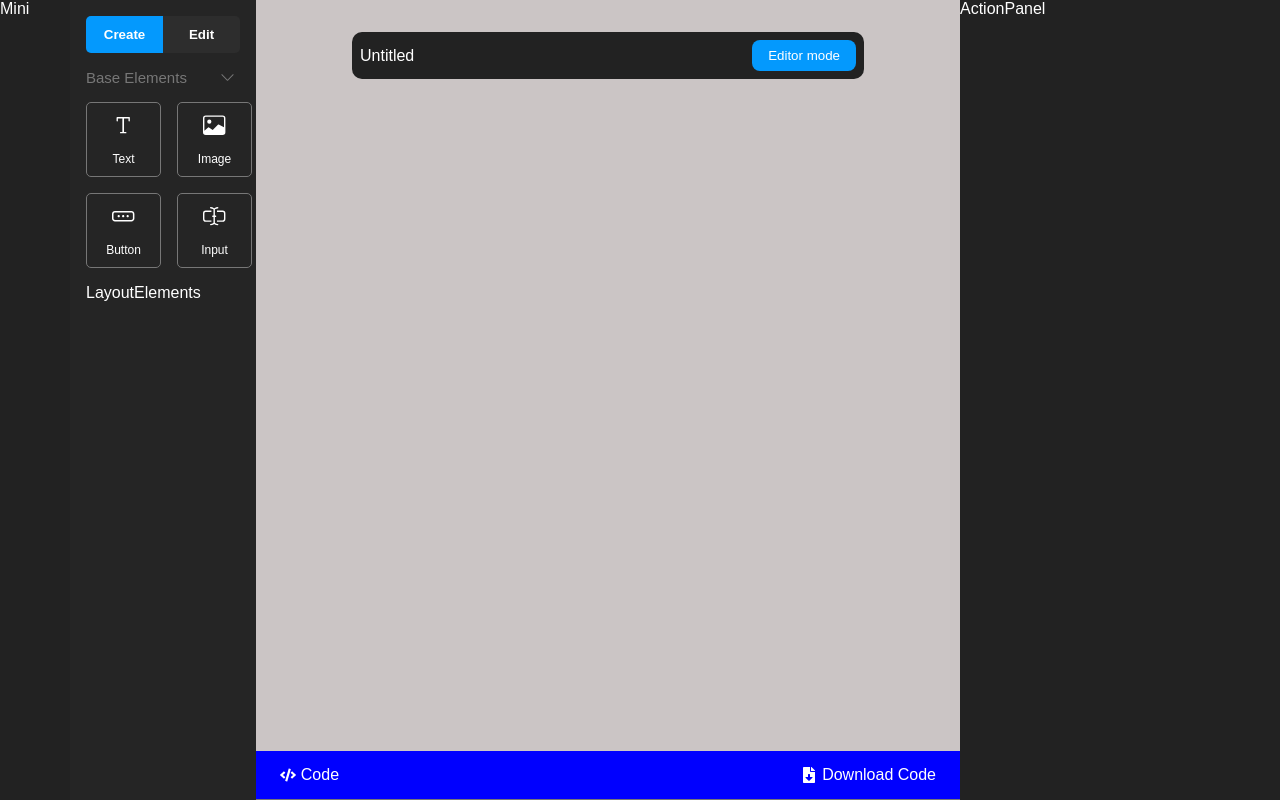
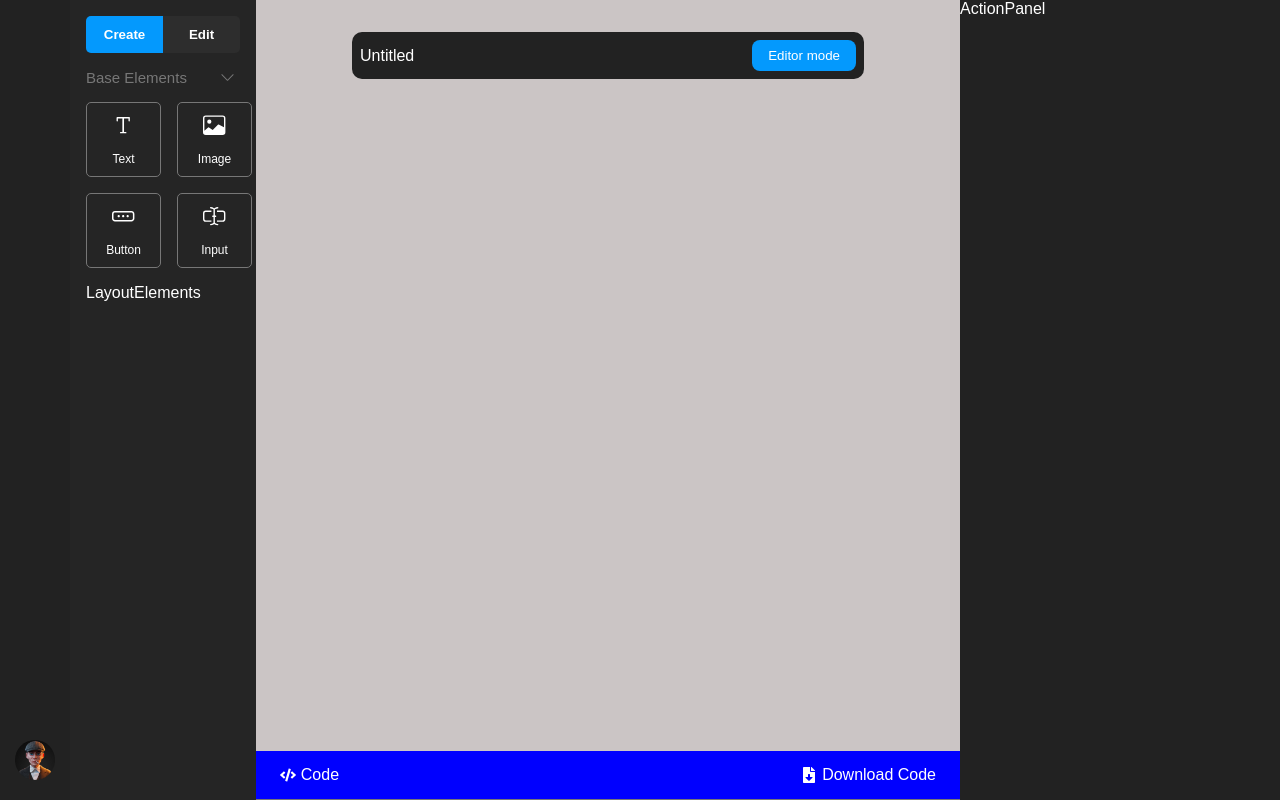
Before and after one commit to zenith-noble01/MotionGround, a React (Vite) app in the folder client/: page /playground in a window 1280 px wide. Built offline with nearby package versions, Linux system fonts and the light colour scheme; a web font is replaced by a local one.

Commit message:
made some changes

```diff
--- a/client/src/assets/index.js
+++ b/client/src/assets/index.js
@@ -0,0 +1,4 @@
+import user from "./user.jpg"
+
+
+export { user }
--- a/client/src/components/Mini.jsx
+++ b/client/src/components/Mini.jsx
@@ -1,8 +1,18 @@
 import React from "react";
 import "../styles/mini.scss";
+import { user } from "../assets";
 
 const Mini = () => {
-  return <div className="mini">Mini</div>;
+  return (
+    <div className="mini">
+      <div className="mini__container">
+        <div className="mini__routes"></div>
+        <div className="mini__profile">
+          <img src={user} alt="" />
+        </div>
+      </div>
+    </div>
+  );
 };
 
 export default Mini;
--- a/client/src/styles/mini.scss
+++ b/client/src/styles/mini.scss
@@ -0,0 +1,28 @@
+@import "./constants";
+@import "./variables";
+
+.mini {
+  @include flexDirection(column);
+  height: 100%;
+  @include flexCenter;
+  padding: 1rem 0;
+  .mini__container {
+    height: 100%;
+    // background: $secondary-color;
+    @include flexDirection(column);
+
+    .mini__routes {
+      flex: 1;
+    }
+
+    .mini__profile {
+      img {
+        height: 40px;
+        width: 40px;
+        border-radius: 50%;
+        cursor: pointer;
+        object-fit: cover;
+      }
+    }
+  }
+}
```
Also changed, not shown: client/src/assets/user.jpg (added).
